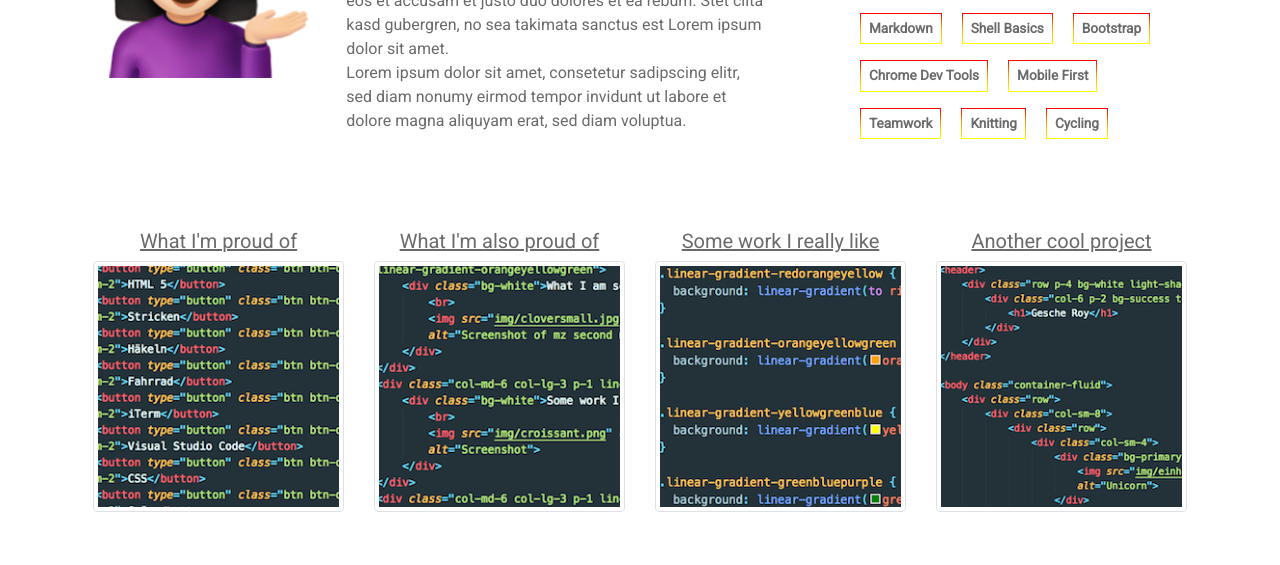
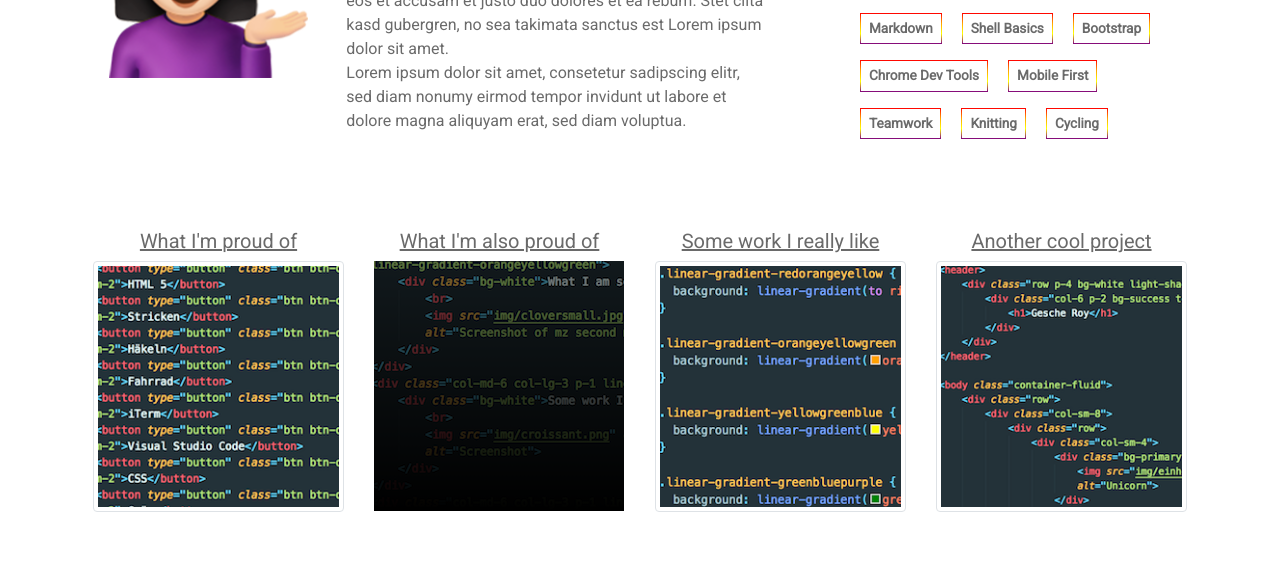
Before and after one commit to gesroy/personal-website, a plain HTML site: page index.html in a window 1280 px wide. Shown: the part 363-928 px from the top of the page. Drawn offline with Linux system fonts and the light colour scheme; files whose address does not match are found by name.

Commit message:
First try gradient on images

```diff
--- a/css/styles.css
+++ b/css/styles.css
@@ -38,7 +38,7 @@
 
 .fancy-border {
   border: 1px solid transparent;
-  border-image: linear-gradient(to bottom, red, orange, yellow);
+  border-image: linear-gradient(to bottom, red, orange, yellow, purple);
   border-image-slice: 1;
   border-radius: 10px;
 }
@@ -63,3 +63,15 @@
   margin-left: 10px;
   padding-top: 2vh;
 }
+
+.bild-box-1:hover {
+  background-image: url("file:///Users/gescheroy/Documents/neuefische/personal-website/img/second.png");
+}
+
+.bild-box-1 {
+  width: 250px;
+  height: 250px;
+  background-image: linear-gradient(gray, black),
+    url("file:///Users/gescheroy/Documents/neuefische/personal-website/img/second.png");
+  background-blend-mode: multiply;
+}
--- a/index.html
+++ b/index.html
@@ -86,6 +86,7 @@
             </div>
         </section>
 
+
         <!--
         <div class="row text-center">
             <div class="d-block d-md-none">You are visiting on a mobile-sized screen. Lovely. Welcome!</div>
@@ -94,16 +95,17 @@
         </div> -->
     </main>
     <section class="row text-center px-2 pb-4">
-        <div class="col-md-6 col-lg-3 py-2">
+        <div class="col-md-6 col-lg-3 py-2 img-gradient">
             <a href="https://codepen.io/gesroy/" class="copy-link">
                 <h5>What I'm proud of</h5>
-                <img src="img/proudof.png" class="img-fluid img-thumbnail" alt="Screenshot of my favourite work">
+                <img src="img/proudof.png" class="img-fluid img-thumbnail img-gradient" alt="Screenshot of my favourite work">
             </a>
+            </img>
         </div>
         <div class="col-md-6 col-lg-3 py-2">
             <a href="https://codepen.io/gesroy/" class="copy-link">
                 <h5>What I'm also proud of</h5>
-                <img src="img/second.png" class="img-fluid img-thumbnail" alt="Screenshot of my second most favourite work">
+                <div class="bild-box-1 img-fluid"></div>
             </a>
         </div>
         <div class="col-md-6 col-lg-3 py-2">
@@ -134,7 +136,7 @@
         </a>
         <a href="ihttps://github.com/gesroy" class="copy-link">
             <div class="box fancy-border">gesroy @ github</div>
-        </a>
+        </a> &copy; Gesche Roy 2018
     </footer>
 
     <script src="js/jquery-3.3.1.min.js"></script>
```
